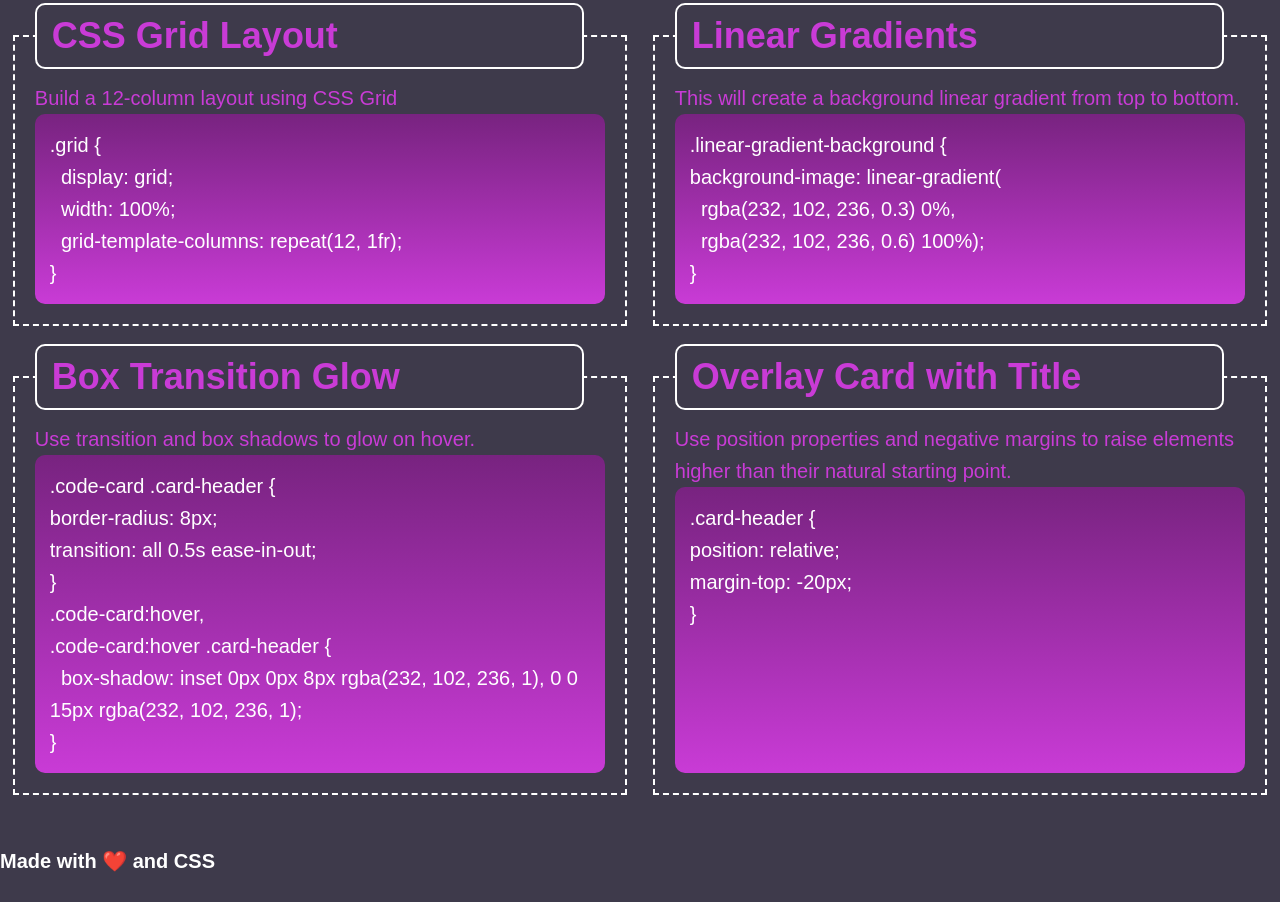
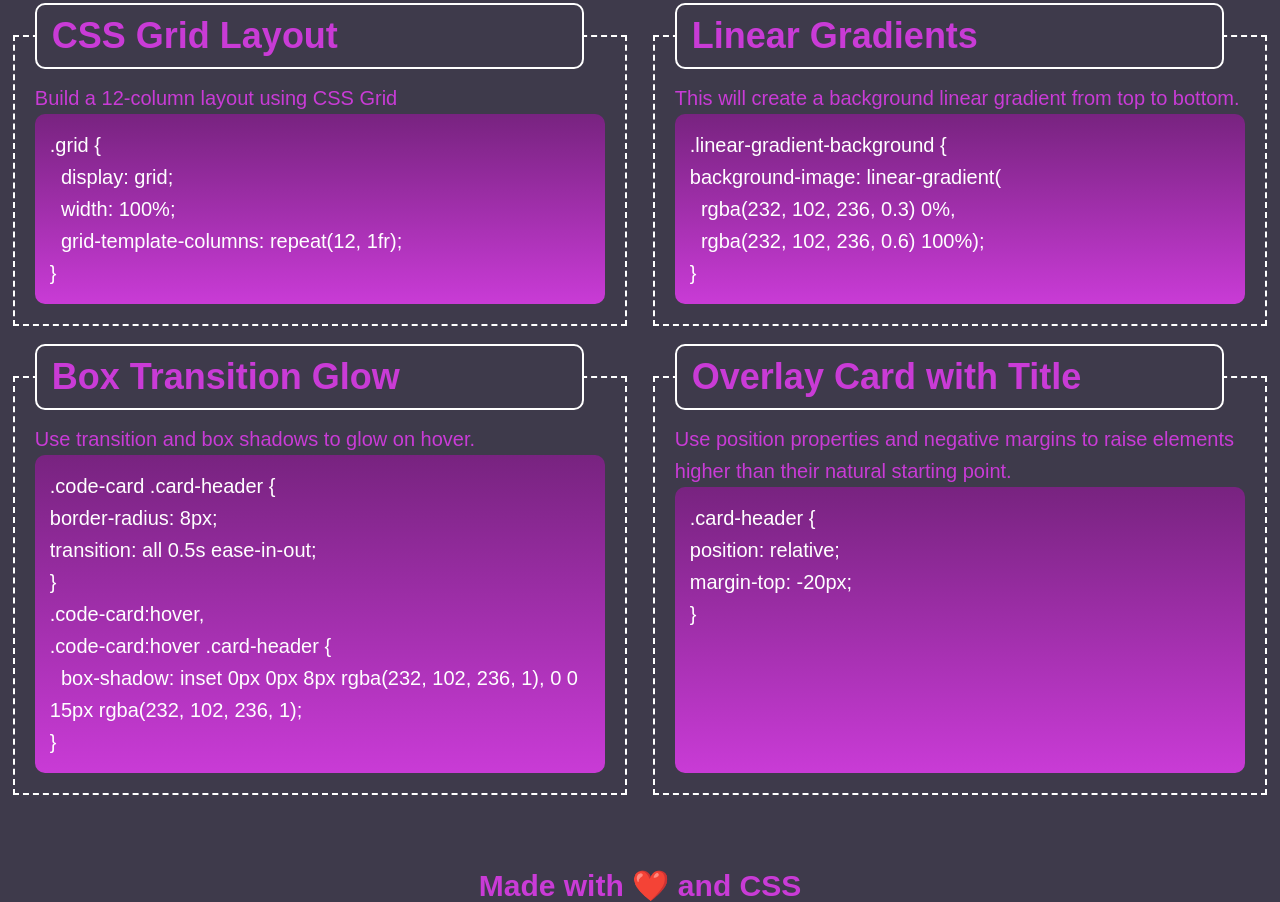
Before and after one commit to richiethie/css-snippets, a plain HTML site: page index.html in a window 1280 px wide. Shown: the part 535-1437 px from the top of the page. Before the commit the page ends 1412 px from the top, so only its background shows below. Drawn offline with Linux system fonts and the light colour scheme.

Commit message:
Added final CSS to footer

```diff
--- a/css/style.css
+++ b/css/style.css
@@ -81,6 +81,15 @@ header p {
     flex: 1;
 }
 
+footer {
+    color: var(--containerColor);
+    font-size: 30px;
+    display: flex;
+    align-items: center;
+    justify-content: center;
+    margin-top: 25px;
+}
+
 @media (max-width: 1550px) {
     .card-column {
         width: 48%;
```
